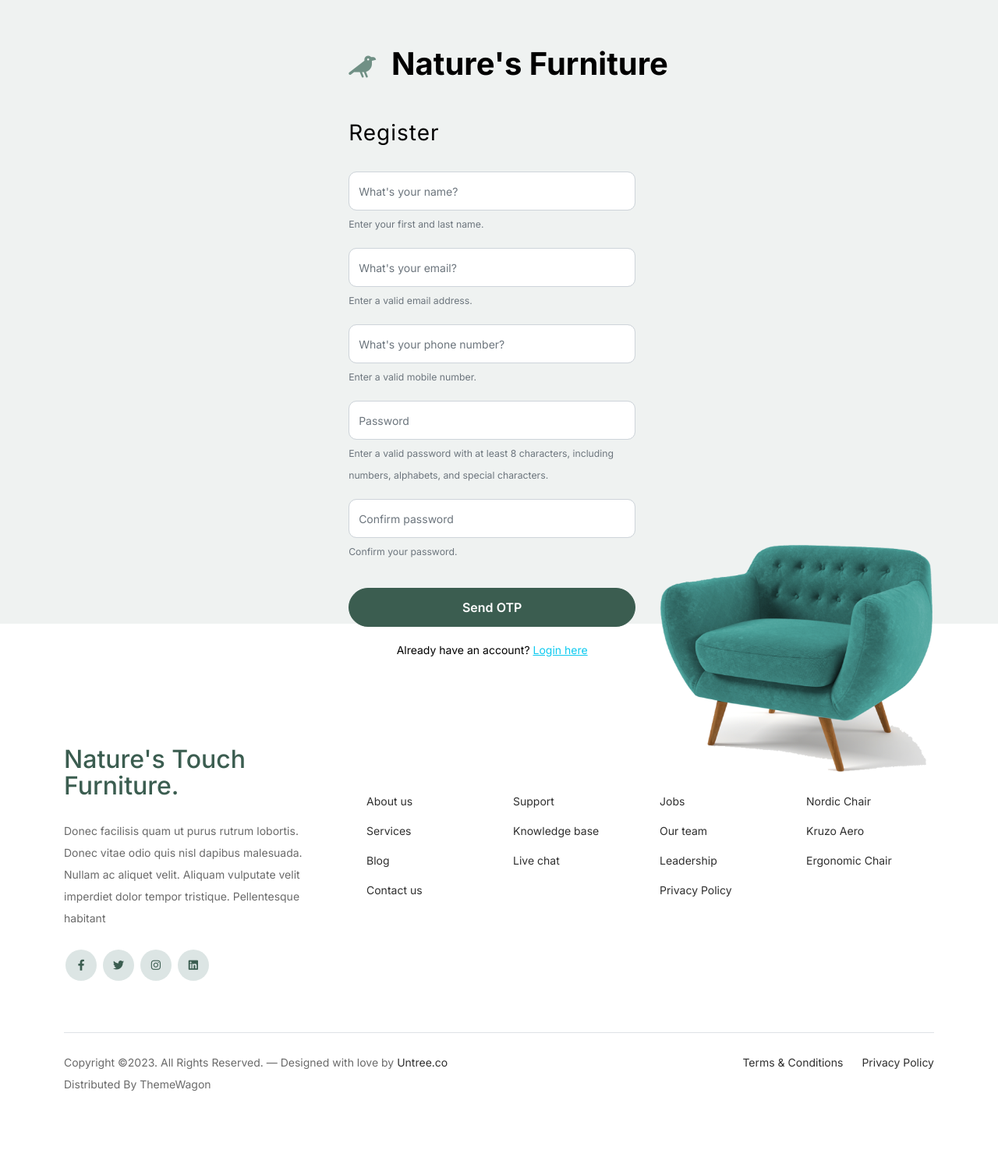
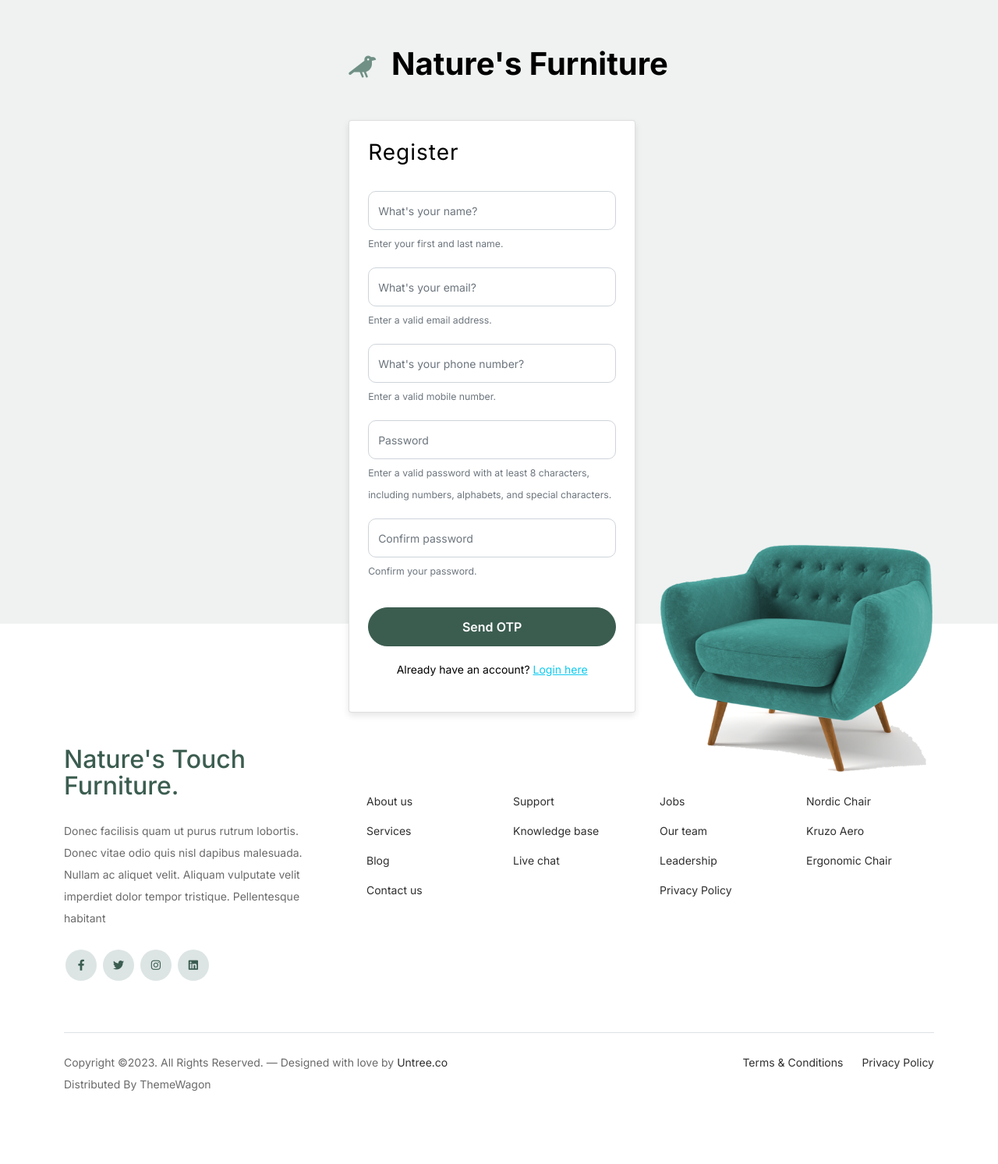
Before and after one commit to aswinbharath1/NaturesFurniture, a Django app: page /login/user-signup in a window 1280 px wide. Shown: the part 84-1577 px from the top of the page at 78% size. Run offline with Django 4.2, Linux system fonts and the light colour scheme; some libraries are stand-ins or nearby versions.

Commit message:
cleared small issue in the signup form

```diff
--- a/templates/accounts/login.html
+++ b/templates/accounts/login.html
@@ -2,7 +2,7 @@
 {% block content %}
 <div class="container">
     <div class="row">
-      <div class="col-md-6 mx-auto mt-5">
+      <div class="col-md-6 mx-auto mt-5 mb-5">
         <div class="card border-0 shadow-lg">
           <div class="card-body p-5">
             <h2 class="text-center mb-4">Login</h2>
@@ -34,4 +34,5 @@
       </div>
     </div>
   </div>
+
 {% endblock %}
--- a/templates/accounts/signup.html
+++ b/templates/accounts/signup.html
@@ -15,7 +15,8 @@
                         <span class="h1 fw-bold mb-0">Nature's Furniture</span>
                     </div>
                     <div class="d-flex align-items-center h-custom-2 px-5 ms-xl-4 mt-5 pt-5 pt-xl-0 mt-xl-n5">
-                        <form method='POST' style="width: 23rem;" onsubmit="return validateForm();">
+                        <div class="card p-4" style="width: 23rem; box-shadow: 0 4px 8px rgba(0,0,0,0.1);">
+                            <form method='POST' onsubmit="return validateForm();">
 
                                 {% csrf_token %}
                                 {% if messages %}
@@ -68,8 +69,10 @@
                     </div>
                 </div>
             </div>
+        </div>
     </section>
 </div>
+
 
 <script>
     function validateForm() {
```
Lines whose indentation alone changed are shown as unchanged.
